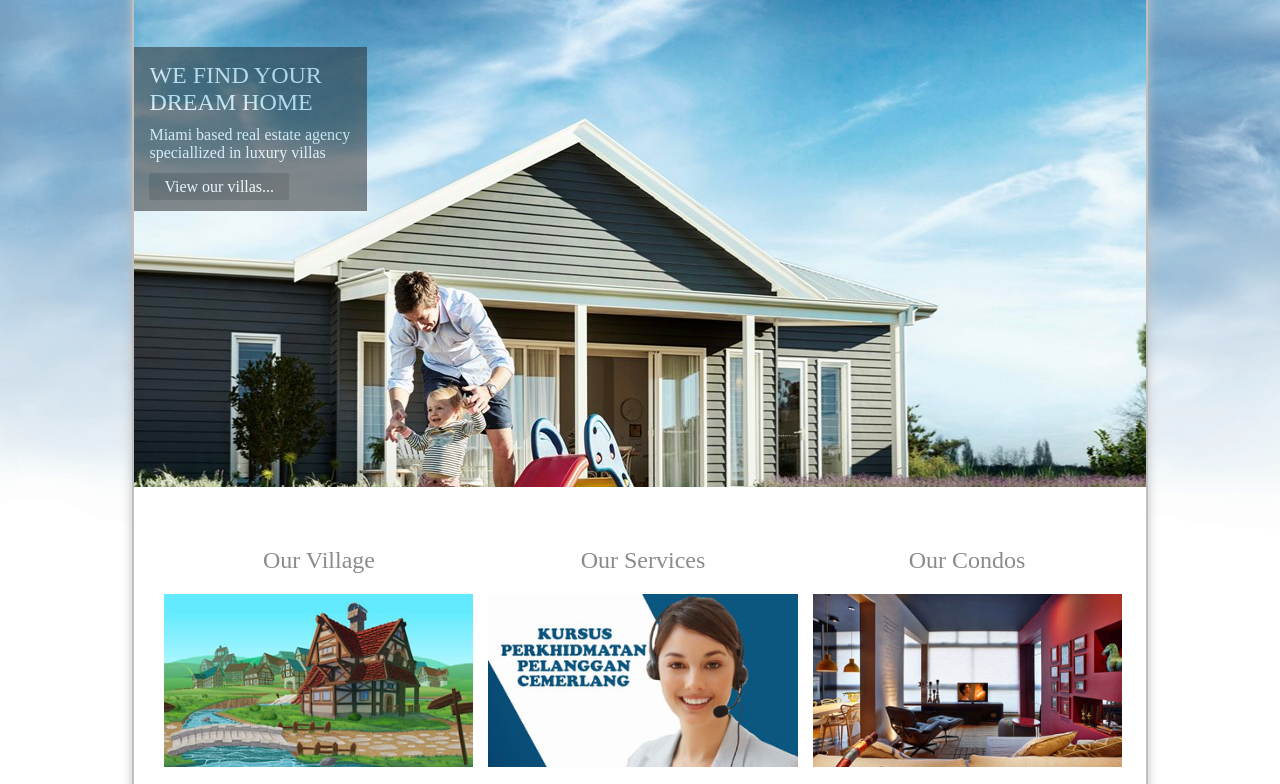
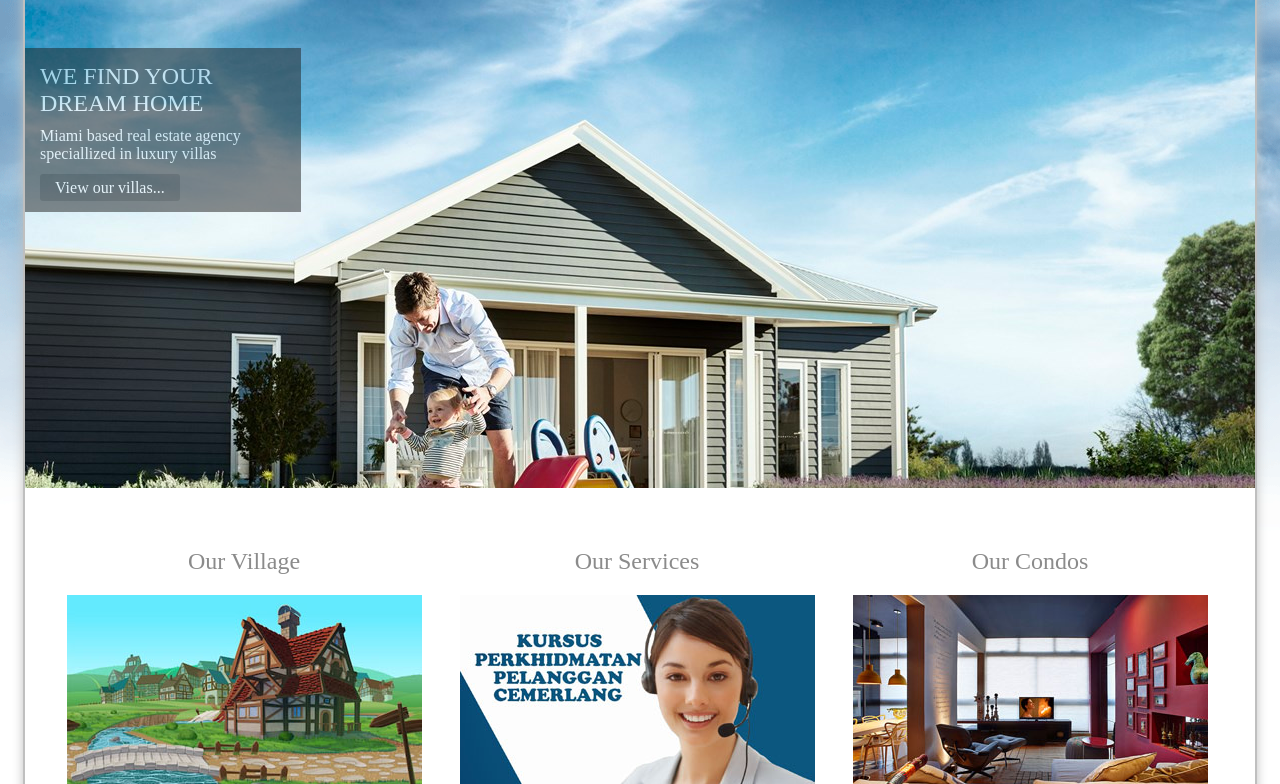
Before and after one commit to sojibyes/html, a plain HTML site: page index.html in a window 1280 px wide. Shown: the part 79-863 px from the top of the page. Drawn offline with Linux system fonts and the light colour scheme; files whose address does not match are found by name.

Commit message:
Update style.css

```diff
--- a/css/style.css
+++ b/css/style.css
@@ -3,11 +3,13 @@ body{
 	background-image:url(../img/background.png);
 }
 .body{
-	width: 80%;
+
 	display: block;
 	margin: 0 auto;
 	border: 2px solid #bfbfbf;
 	box-shadow: 0px 0px 10px #bfbfbf;
+	margin-left:15px;
+	margin-right:15px;
 }
 .container{
 	width:100%;
```
